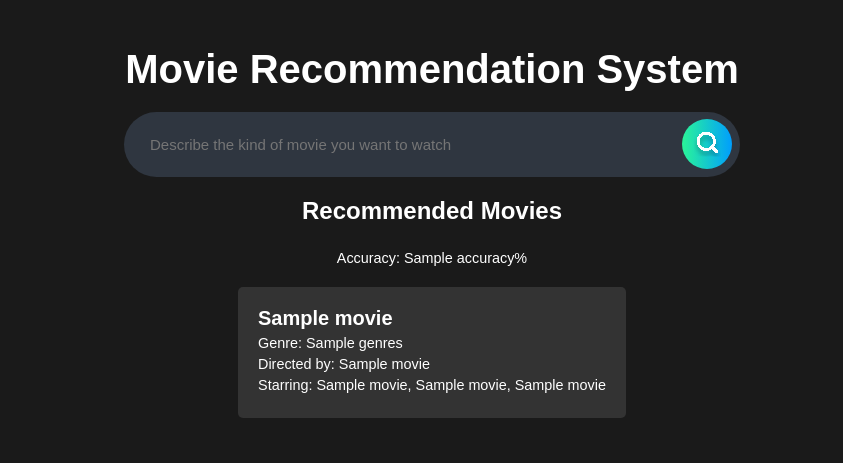
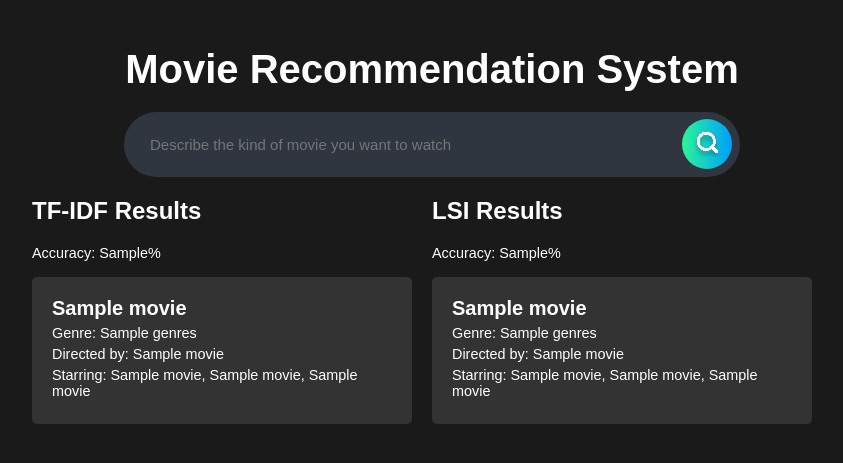
Before and after one commit to Jishu15/Movie-Recommendation-System, a Flask app: template templates/index.html in a window 1280 px wide. Shown: the top 463 px of the page, without its empty margins (208-1051 px from the left). Run offline with Flask 3, Linux system fonts and the light colour scheme; the template is opened without the code that fills it: most values are stand-ins (such as "Sample title", 1, 10 or a date in 2020).

Commit message:
Both models to master as temp

```diff
--- a/app.py
+++ b/app.py
@@ -1,7 +1,8 @@
 from flask import Flask, request, render_template
 import pandas as pd
 from sklearn.feature_extraction.text import TfidfVectorizer
-from sklearn.metrics.pairwise import linear_kernel
+from sklearn.decomposition import TruncatedSVD
+from sklearn.metrics.pairwise import cosine_similarity, linear_kernel
 import numpy as np
 
 app = Flask(__name__)
@@ -11,12 +12,16 @@ movies = pd.read_csv('movies.csv')
 
 # Create a combined text column for TF-IDF
 movies['combined'] = movies['movie_title'] + ' ' + movies['director_name'] + ' ' + \
-                    movies['actor_1_name'] + ' ' + movies['actor_2_name'] + ' ' + \
-                    movies['actor_3_name'] + ' ' + movies['genres'] + ' ' + movies['comb']
+                     movies['actor_1_name'] + ' ' + movies['actor_2_name'] + ' ' + \
+                     movies['actor_3_name'] + ' ' + movies['genres'] + ' ' + movies['comb']
 
 # Initialize the TF-IDF Vectorizer using the 'combined' column
 tfidf = TfidfVectorizer(stop_words='english')
 tfidf_matrix = tfidf.fit_transform(movies['combined'])
+
+# Initialize the LSI model using TruncatedSVD
+svd = TruncatedSVD(n_components=100)
+lsi_matrix = svd.fit_transform(tfidf_matrix)
 
 @app.route('/')
 def index():
@@ -29,20 +34,36 @@ def recommend():
         # Transform the user input to match the vectorizer's format
         user_tfidf = tfidf.transform([user_input])
 
-        # Compute the cosine similarity between user input and movie descriptions
-        cosine_similarities = linear_kernel(user_tfidf, tfidf_matrix).flatten()
+        # Compute the cosine similarity between user input and movie descriptions for TF-IDF
+        tfidf_cosine_similarities = linear_kernel(user_tfidf, tfidf_matrix).flatten()
 
-        # Get top 5 movie indices
-        related_docs_indices = cosine_similarities.argsort()[:-6:-1]
-        recommendations = movies.iloc[related_docs_indices]
+        # Get top 5 movie indices for TF-IDF
+        tfidf_related_docs_indices = tfidf_cosine_similarities.argsort()[:-6:-1]
+        tfidf_recommendations = movies.iloc[tfidf_related_docs_indices]
 
-        # Calculate the average cosine similarity score for the recommendations
-        avg_score = cosine_similarities[related_docs_indices].mean()
+        # Calculate the average cosine similarity score for TF-IDF recommendations
+        tfidf_avg_score = tfidf_cosine_similarities[tfidf_related_docs_indices].mean()
+        tfidf_norm_avg_score = np.interp(tfidf_avg_score, (tfidf_cosine_similarities.min(), tfidf_cosine_similarities.max()), (0, 100))
 
-        # Normalize the cosine similarity score to a 0-100 scale
-        norm_avg_score = np.interp(avg_score, (cosine_similarities.min(), cosine_similarities.max()), (0, 100))
+        # Transform the user input to LSI space
+        user_lsi = svd.transform(user_tfidf)
 
-        return render_template('index.html', recommendations=recommendations.to_dict('records'), accuracy=round(norm_avg_score, 2))
+        # Compute the cosine similarity between user input and movie descriptions for LSI
+        lsi_cosine_similarities = cosine_similarity(user_lsi, lsi_matrix).flatten()
+
+        # Get top 5 movie indices for LSI
+        lsi_related_docs_indices = lsi_cosine_similarities.argsort()[:-6:-1]
+        lsi_recommendations = movies.iloc[lsi_related_docs_indices]
+
+        # Calculate the average cosine similarity score for LSI recommendations
+        lsi_avg_score = lsi_cosine_similarities[lsi_related_docs_indices].mean()
+        lsi_norm_avg_score = np.interp(lsi_avg_score, (lsi_cosine_similarities.min(), lsi_cosine_similarities.max()), (0, 100))
+
+        return render_template('index.html',
+                               tf_idf_recommendations=tfidf_recommendations.to_dict('records'),
+                               tf_idf_accuracy=round(tfidf_norm_avg_score, 2),
+                               lsi_recommendations=lsi_recommendations.to_dict('records'),
+                               lsi_accuracy=round(lsi_norm_avg_score, 2))
     except KeyError as e:
         app.logger.error(f"KeyError: {e}")
         return "There was an error processing your request.", 400
--- a/static/styles.css
+++ b/static/styles.css
@@ -128,3 +128,15 @@ button:active {
     /* border: 2px solid transparent;  Hide border initially */
     box-shadow: 0 0 10px rgba(255, 255, 255, 0.5);
 }
+
+/* Additional Styles for Two Columns */
+.results {
+    display: flex;
+    justify-content: space-between;
+}
+
+.tf-idf-results,
+.lsi-results {
+    flex: 1;
+    margin-right: 20px; /* Add spacing between columns */
+}
--- a/templates/index.html
+++ b/templates/index.html
@@ -39,11 +39,12 @@
             </button>
         </form>
 
-        {% if recommendations %}
-        <h2>Recommended Movies</h2>
-        <p>Accuracy: {{ accuracy }}%</p>
+        <div class="results">
+            <div class="tf-idf-results">
+                <h2>TF-IDF Results</h2>
+                <p>Accuracy: {{ tf_idf_accuracy }}%</p>
                 <ul>
-            {% for movie in recommendations %}
+                    {% for movie in tf_idf_recommendations %}
                     <li>
                         <strong>{{ movie['movie_title'] }}</strong>
                         <p>Genre: {{ movie['genres'] }}</p>
@@ -52,7 +53,23 @@
                     </li>
                     {% endfor %}
                 </ul>
-        {% endif %}
+            </div>
+
+            <div class="lsi-results">
+                <h2>LSI Results</h2>
+                <p>Accuracy: {{ lsi_accuracy }}%</p>
+                <ul>
+                    {% for movie in lsi_recommendations %}
+                    <li>
+                        <strong>{{ movie['movie_title'] }}</strong>
+                        <p>Genre: {{ movie['genres'] }}</p>
+                        <p>Directed by: {{ movie['director_name'] }}</p>
+                        <p>Starring: {{ movie['actor_1_name'] }}, {{ movie['actor_2_name'] }}, {{ movie['actor_3_name'] }}</p>
+                    </li>
+                    {% endfor %}
+                </ul>
+            </div>
+        </div>
     </div>
 </body>
 </html>
```
Lines whose indentation alone changed are shown as unchanged.
